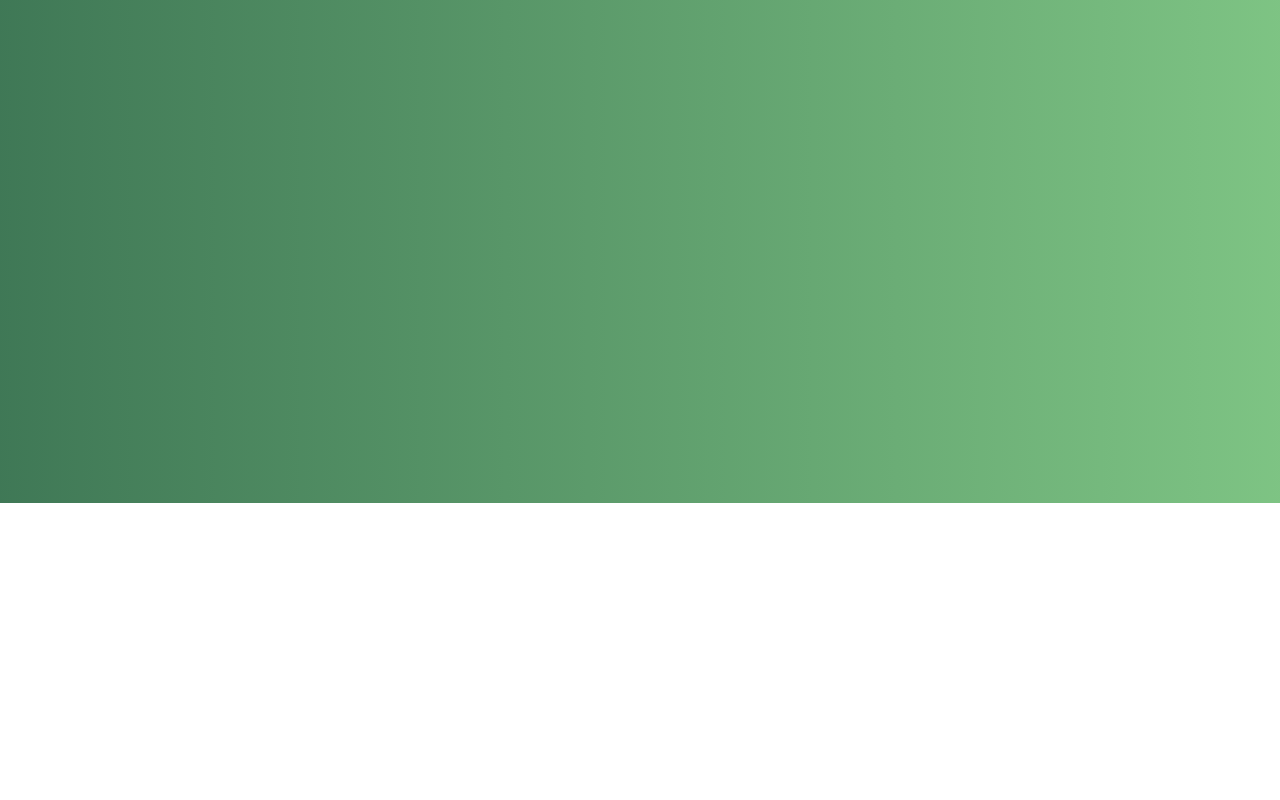
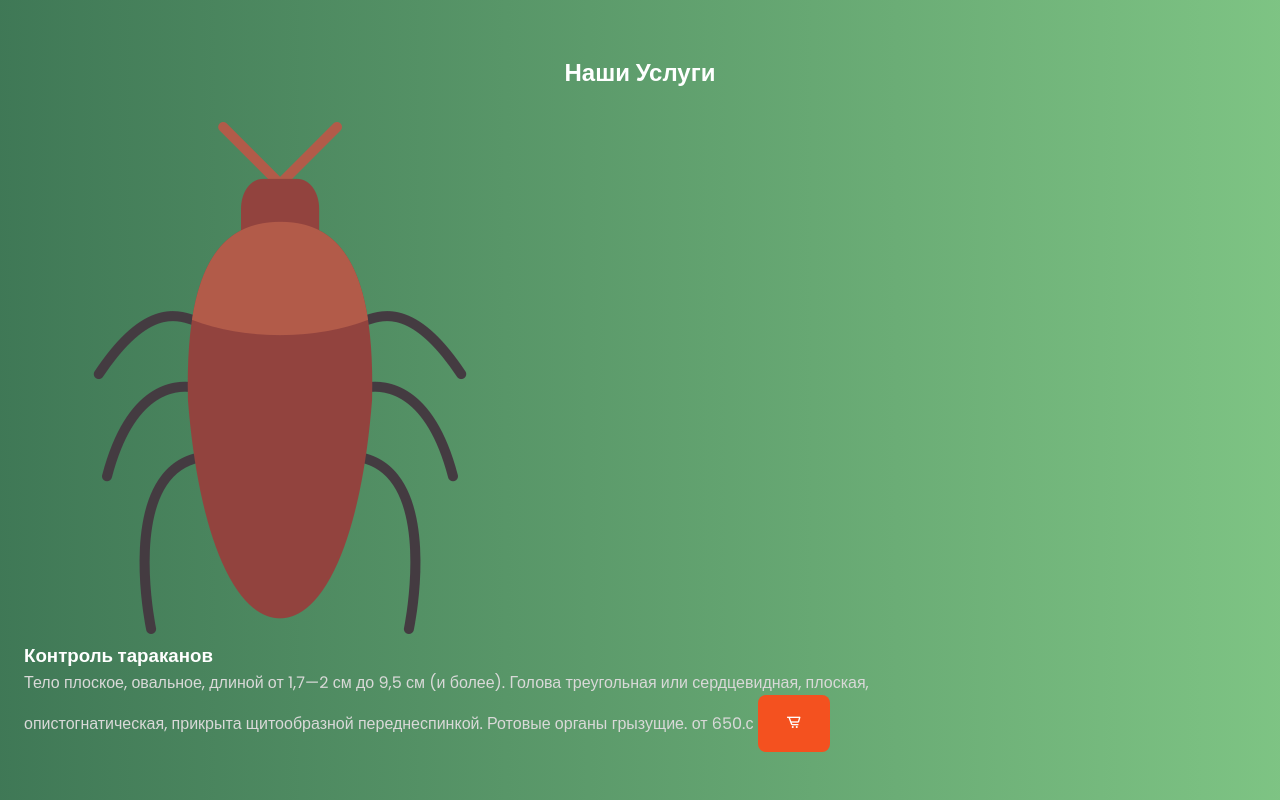
Before and after one commit to songhee24/dezmaster, a plain HTML site: page index.html in a window 1280 px wide. Shown: the part 720-1520 px from the top of the page. Before the commit the page ends 1223 px from the top, so only its background shows below. Drawn offline with nearby package versions, Linux system fonts and the light colour scheme.

Commit message:
new icons and start to services

```diff
--- a/index.html
+++ b/index.html
@@ -57,7 +57,18 @@
 
             <!--==================== SERVICES ====================-->
             <section class="section services">
-
+                <h2 class="section__title">Наши Услуги</h2>
+                <div class="service__container container grid">
+                    <div class="service__content">
+                        <img src="assets/img/cockroach_icon.png" alt="таракан" class="service__img">
+                        <h3 class="service__title">Контроль тараканов</h3>
+                        <span class="service__subtitle">Тело плоское, овальное, длиной от 1,7—2 см до 9,5 см (и более). Голова треугольная или сердцевидная, плоская, опистогнатическая, прикрыта щитообразной переднеспинкой. Ротовые органы грызущие.</span>
+                        <span class="service__price">от 650.с</span>
+                        <button class="button service__button">
+                            <i class='bx bx-cart-alt trick__icon'></i>
+                        </button>
+                    </div>
+                </div>
             </section>
 
             <!--==================== ABOUT ====================-->
```
Also changed, not shown: assets/img/ant_icon.png (added), assets/img/bee_icon.png (added), assets/img/cockroach_icon.png (added), assets/img/fly_icon.png (added), assets/img/mosquito_icon.png (added), assets/img/termite-icon.png (added).
